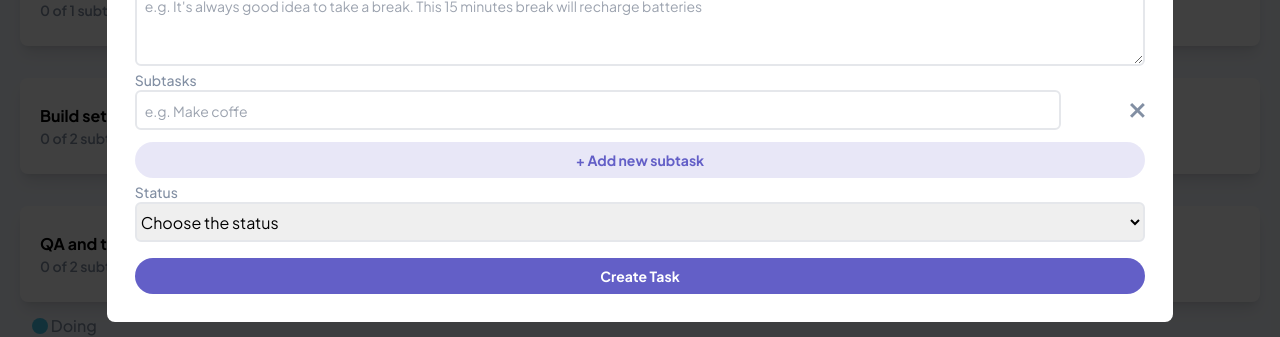
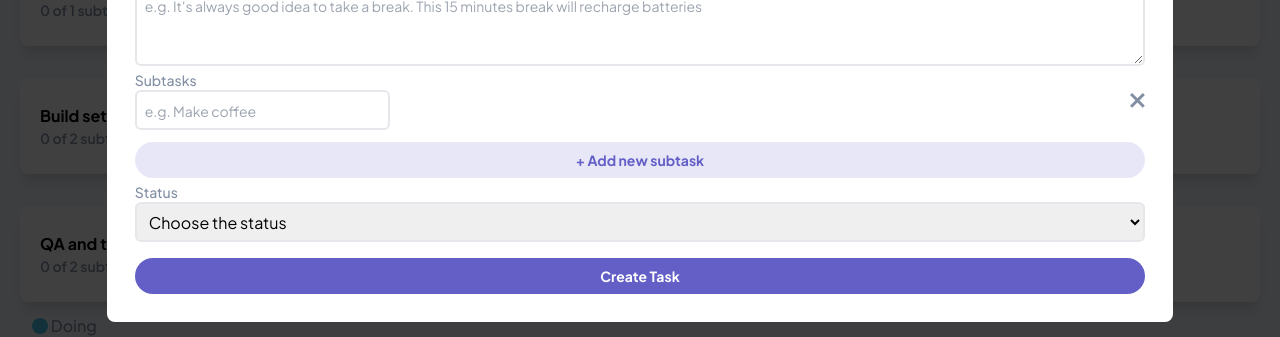
Before and after one commit to JaacielBriseo/kanban-task-management, a React (Create React App) app: page / in a window 1280 px wide. Both pictures are taken after a click on the button 1208 px from the left and 36 px from the top of the page. Shown: the part 318-655 px from the top of the page. Built offline with nearby package versions, Linux system fonts and the light colour scheme.

Commit message:
Formik components and custom hook to handle adding new tasks

```diff
--- a/package.json
+++ b/package.json
@@ -22,7 +22,8 @@
     "react-scripts": "5.0.1",
     "sort-by": "^1.2.0",
     "typescript": "^4.9.4",
-    "web-vitals": "^2.1.4"
+    "web-vitals": "^2.1.4",
+    "yup": "^0.32.11"
   },
   "scripts": {
     "start": "react-scripts start",
--- a/src/app/components/AddNewTaskModal/AddNewTaskModal.tsx
+++ b/src/app/components/AddNewTaskModal/AddNewTaskModal.tsx
@@ -1,77 +1,41 @@
-import { ErrorMessage, Field, Form, Formik } from 'formik';
-import { useAppSelector, toggleNewTaskModal, useAppDispatch, addNewTask } from '../../../store';
+import { Form, Formik } from 'formik';
+import { toggleNewTaskModal } from '../../../store';
+import { useAddNewTaskForm } from '../../hooks';
 import { CloseModalButton } from '../../../ui';
 import { ModalLayout } from '../../layout';
-import { MyFormTitle } from '../';
-import { findBoard, getTaskId } from '../../../helpers';
+import { MyFormInput, MyFormSelect, MyFormSubmitButton, MyFormTitle } from '../';
 
 export const AddNewTaskModal = () => {
-	const dispatch = useAppDispatch();
-	const { isNewTaskModalOpen, activeBoard } = useAppSelector(state => state.ui);
-	const { boards } = useAppSelector(state => state.kanbanTask);
-	const board = findBoard(boards, activeBoard);
-	const formData = {
-		title: '',
-		description: '',
-		status: '',
-		subtasks: '',
-	};
+	const { formData, validations, handleSubmit, isNewTaskModalOpen } = useAddNewTaskForm();
 	return (
 		<Formik
 			initialValues={formData}
+			validationSchema={validations}
 			onSubmit={({ description, status, subtasks, title }) => {
-				dispatch(
-					addNewTask({
-						activeBoard,
-						description,
-						id: getTaskId(board!).length,
-						status,
-						statusId: status === 'Todo' ? 0 : status === 'Doing' ? 1 : 2,
-						title,
-						subtasks: {
-							title: subtasks,
-							isCompleted: status !== 'Done' ? false : true,
-						},
-					})
-				);
-				dispatch(toggleNewTaskModal());
+				handleSubmit({ description, status, subtasks, title });
 			}}>
-			{formik => (
+			{({ errors }) => (
 				<Form>
 					<ModalLayout isShowing={isNewTaskModalOpen}>
 						<CloseModalButton fn={toggleNewTaskModal} />
 						<MyFormTitle title='add new task' />
+						<MyFormInput label='Title' name='title' placeholder='e.g. Take coffe break' errors={errors.title} />
+						<MyFormInput
+							label='Description'
+							name='description'
+							placeholder={`e.g. It's always good idea to take a break. This 15 minutes break will recharge batteries`}
+							errors={errors.description}
+							as='textarea'
+							customclass='h-20 placeholder:text-justify'
+						/>
 						<div className='flex flex-col'>
-							<label className='text-MediumGrey text-sm font-medium'>Title</label>
-							<Field
-								placeholder='e.g. Take coffe break'
-								name='title'
-								type='text'
-								className='border-2 p-2 h-10 rounded-md placeholder:text-sm'
-							/>
-							<ErrorMessage name='title' component='span' />
-						</div>
-
-						<div className='flex flex-col'>
-							<label className='text-MediumGrey text-sm font-medium'>Description</label>
-							<Field
-								as='textarea'
-								placeholder={`e.g. It's always good idea to take a break. This 15 minutes break will recharge batteries`}
-								name='description'
-								type='text'
-								className='border-2 p-2 h-20 rounded-md placeholder:text-justify placeholder:text-sm'
-							/>
-							<ErrorMessage name='description' component='span' />
-						</div>
-
-						<div className='flex flex-col'>
-							<label className='text-MediumGrey text-sm font-medium'>Subtasks</label>
-							<div className='flex justify-between'>
-								<Field
-									placeholder='e.g. Make coffe'
+							<div className='flex items-center justify-between'>
+								<MyFormInput
+									errors={errors.subtasks}
+									label='Subtasks'
 									name='subtasks'
-									type='text'
-									className='border-2 p-2 h-10 rounded-md w-11/12 placeholder:text-sm'
+									placeholder='e.g. Make coffee'
+									customclass='w-[120%]'
 								/>
 								<button type='button'>
 									<img src='/assets/icon-cross.svg' alt='cross' />
@@ -80,22 +44,14 @@ export const AddNewTaskModal = () => {
 							<button className='mt-3 p-2 rounded-full font-bold text-sm bg-MainPurple bg-opacity-[0.15] text-MainPurple'>
 								+ Add new subtask
 							</button>
-							<ErrorMessage name='subtasks' component='span' />
 						</div>
-
-						<div className='flex flex-col'>
-							<label className='text-MediumGrey text-sm font-medium'>Status</label>
-							<Field name='status' as='select' className='border-2 h-10 rounded-md'>
-								<option value=''>Choose the status</option>
-								<option value='Todo'>Todo</option>
-								<option value='Done'>Done</option>
-								<option value='Doing'>Doing</option>
-							</Field>
-							<ErrorMessage name='jobType' component='span' />
-						</div>
-						<button className='mt-3 p-2 rounded-full font-bold bg-MainPurple text-White text-sm' type='submit'>
-							Create Task
-						</button>
+						<MyFormSelect errors={errors.status} label='Status' name='status'>
+							<option value=''>Choose the status</option>
+							<option value='Todo'>Todo</option>
+							<option value='Done'>Done</option>
+							<option value='Doing'>Doing</option>
+						</MyFormSelect>
+						<MyFormSubmitButton text='Create Task' />
 					</ModalLayout>
 				</Form>
 			)}
--- /dev/null
+++ b/src/app/components/Forms/MyFormInput.tsx
@@ -0,0 +1,27 @@
+import { ErrorMessage, Field, useField } from 'formik';
+interface Props {
+	label: string;
+	name: string;
+	placeholder: string;
+	errors: string | undefined;
+	[x: string]: any;
+}
+
+export const MyFormInput = ({ errors, label, ...props }: Props) => {
+	const [field] = useField(props);
+	return (
+		<div className='flex flex-col'>
+			<label htmlFor={props.id || props.name} className='text-MediumGrey text-sm font-medium'>
+				{label}
+			</label>
+			<Field
+				{...field}
+				{...props}
+				className={`border-2 p-2 h-10 rounded-md placeholder:text-sm ${errors && 'border-2 border-SoftRed'} ${
+					props.customclass && props.customclass
+				}`}
+			/>
+			<ErrorMessage name={props.name} component='span' className='text-SoftRed' />
+		</div>
+	);
+};
--- /dev/null
+++ b/src/app/components/Forms/MyFormSelect.tsx
@@ -0,0 +1,26 @@
+import { ErrorMessage, Field, useField } from 'formik';
+interface Props {
+	label: string;
+	name: string;
+	errors: string | undefined;
+	[x: string]: any;
+}
+
+export const MyFormSelect = ({ errors, label, ...props }: Props) => {
+	const [field] = useField(props);
+	return (
+		<div className='flex flex-col'>
+			<label htmlFor={props.id || props.name} className='text-MediumGrey text-sm font-medium'>
+				{label}
+			</label>
+			<select
+				{...field}
+				{...props}
+				className={`border-2 p-2 h-10 rounded-md placeholder:text-sm ${errors && 'border-2 border-SoftRed'} ${
+					props.customclass && props.customclass
+				}`}
+			/>
+			<ErrorMessage name={props.name} component='span' className='text-SoftRed' />
+		</div>
+	);
+};
--- /dev/null
+++ b/src/app/components/Forms/MyFormSubmitButton.tsx
@@ -0,0 +1,5 @@
+export const MyFormSubmitButton = ({ text }: { text: string }) => (
+	<button className='mt-3 p-2 rounded-full font-bold bg-MainPurple text-White text-sm' type='submit'>
+		{text}
+	</button>
+);
--- a/src/app/components/Forms/index.ts
+++ b/src/app/components/Forms/index.ts
@@ -1 +1,4 @@
+export * from './MyFormInput';
+export * from './MyFormSelect';
+export * from './MyFormSubmitButton';
 export * from './MyFormTitle';
--- /dev/null
+++ b/src/app/hooks/index.ts
@@ -0,0 +1 @@
+export * from './useAddNewTaskForm'
--- /dev/null
+++ b/src/app/hooks/useAddNewTaskForm.ts
@@ -0,0 +1,47 @@
+import { findBoard, getTaskId } from '../../helpers';
+import { addNewTask, toggleNewTaskModal, useAppDispatch, useAppSelector } from '../../store';
+import * as Yup from 'yup';
+interface Args {
+    description:string;
+    status:string;
+    title:string;
+    subtasks:string
+}
+export const useAddNewTaskForm = () => {
+	const dispatch = useAppDispatch();
+	const { isNewTaskModalOpen, activeBoard } = useAppSelector(state => state.ui);
+	const { boards } = useAppSelector(state => state.kanbanTask);
+	const board = findBoard(boards, activeBoard);
+	const formData = {
+		title: '',
+		description: '',
+		status: '',
+		subtasks: '',
+	};
+	const validations = Yup.object({
+		title: Yup.string()
+			.min(5, 'Title must be 5 characters min')
+			.max(20, 'Title is max 20 characters')
+			.required('Field required'),
+		description: Yup.string().min(10, 'You must have at least 10 characters in description').required('Field required'),
+		status: Yup.string().required('Field required').notOneOf([''], 'You have to choose an status'),
+	});
+	const handleSubmit = ({ description, status, title, subtasks }:Args) => {
+		dispatch(
+			addNewTask({
+				activeBoard,
+				description,
+				id: getTaskId(board!).length,
+				status,
+				statusId: status === 'Todo' ? 0 : status === 'Doing' ? 1 : 2,
+				title,
+				subtasks: {
+					title: subtasks,
+					isCompleted: status !== 'Done' ? false : true,
+				},
+			})
+		);
+		dispatch(toggleNewTaskModal());
+	};
+	return {validations, handleSubmit,formData,isNewTaskModalOpen};
+};
--- a/src/ui/components/CloseModalButton.tsx
+++ b/src/ui/components/CloseModalButton.tsx
@@ -7,7 +7,7 @@ type Props = {
 export const CloseModalButton = ({ fn }: Props) => {
 	const dispatch = useAppDispatch();
 	return (
-		<button className='buttonModal' onClick={() => dispatch(fn())}>
+		<button type='button' className='buttonModal' onClick={() => dispatch(fn())}>
 			<img src='./assets/icon-cross.svg' alt='cross' />
 		</button>
 	);
```
Also changed, not shown: 1 other file (tests, documents, lock files or other folders).
